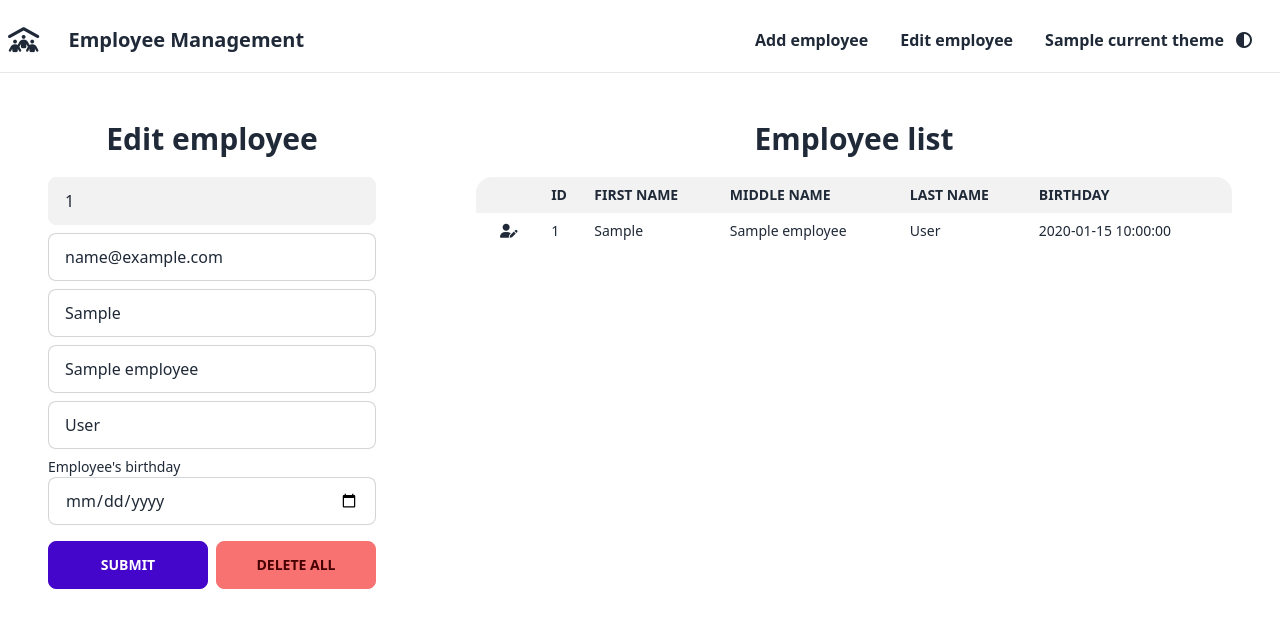
After one commit to hyoaru/sch-acts, a Python web app: template applications-development-and-emerging-technologies/exercises/progact-3/templates/edit.html in a window 1280 px wide. The commit adds this page. Shown: the top 636 px of the page. Run offline with Jinja, Linux system fonts and the light colour scheme; the template is opened without the code that fills it: most values are stand-ins (such as "Sample title", 1, 10 or a date in 2020); form fields are guessed from the names that the template uses; some libraries are stand-ins or nearby versions.

Commit message:
[add] crud

```diff
--- a/applications-development-and-emerging-technologies/exercises/progact-3/templates/base.html
+++ b/applications-development-and-emerging-technologies/exercises/progact-3/templates/base.html
@@ -1,17 +1,62 @@
 <!doctype html>
-<html lang="en" data-theme="light">
+<html lang="en" data-theme="{{ current_theme['name'] }}">
 
 <head>
     <meta charset="utf-8">
     <meta name="viewport" content="width=device-width, initial-scale=1">
     <title>Employee</title>
     <link href="https://cdn.jsdelivr.net/npm/daisyui@2.51.6/dist/full.css" rel="stylesheet" type="text/css" />
+    <script src="https://cdn.tailwindcss.com"></script>
+    <link rel="stylesheet" href="https://cdnjs.cloudflare.com/ajax/libs/font-awesome/6.4.0/css/brands.min.css">
+    <link rel="stylesheet" href="https://cdnjs.cloudflare.com/ajax/libs/font-awesome/6.4.0/css/fontawesome.min.css">
+    <link rel="stylesheet" href="https://cdnjs.cloudflare.com/ajax/libs/font-awesome/6.4.0/css/solid.min.css">
+    <link rel="stylesheet" href="https://cdnjs.cloudflare.com/ajax/libs/font-awesome/6.4.0/css/regular.min.css">
 </head>
 
 <body>
+    <header class="border-b">
+        <nav class="container mx-auto mt-2">
+            <div class="navbar bg-base-100">
+                <div class="navbar-start">
+                    <a class="font-bold normal-case text-xl" href="{{ url_for('home') }}">
+                        <i class="fa-solid fa-people-roof fa-lg me-6"></i>
+                        Employee Management
+                    </a>
+                </div>
+
+                <div class="navbar-end">
+                    <div class="dropdown dropdown-end">
+                        <label tabindex="0" class="btn btn-ghost md:hidden">
+                            <svg xmlns="http://www.w3.org/2000/svg" class="h-5 w-5" fill="none" viewBox="0 0 24 24"
+                                stroke="currentColor">
+                                <path stroke-linecap="round" stroke-linejoin="round" stroke-width="2"
+                                    d="M4 6h16M4 12h8m-8 6h16" />
+                            </svg>
+                        </label>
+                        <ul tabindex="0"
+                            class="menu menu-compact dropdown-content mt-3 p-2 shadow bg-base-100 rounded-box w-52">
+                            <li><a href="{{ url_for('add_employee') }}" class="hover:text-primary font-bold hover:bg-inherit">Add employee</a></li>
+                            <li><a href="{{ url_for('edit_employee')}}" class="hover:text-primary font-bold hover:bg-inherit">Edit employee</a></li>
+                            <li><a href="{{ url_for('theme_toggle') }}" class="toggle-theme hover:text-primary font-bold hover:bg-inherit focus:bg-inherit"><span>{{ current_theme['label'] }} </span><i class="fa-solid fa-eclipse"></i></a></li>
+                        </ul>
+                    </div>
+
+                    <div class="hidden md:flex">
+                        <ul class="menu menu-horizontal px-1">
+                            <li><a href="{{ url_for('add_employee') }}" class="hover:text-primary font-bold hover:bg-inherit">Add employee</a></li>
+                            <li><a href="{{ url_for('edit_employee')}}" class="hover:text-primary font-bold hover:bg-inherit">Edit employee</a></li>
+                            <li><a href="{{ url_for('theme_toggle') }}" class="toggle-theme hover:text-primary font-bold hover:bg-inherit focus:bg-inherit"><span>{{ current_theme['label'] }} </span><i class="fa-solid fa-circle-half-stroke"></i></a></li>
+
+                        </ul>
+                    </div>
+                </div>
+
+            </div>
+        </nav>
+    </header>
     {% block content %}
     {% endblock content %}
-    <script src="https://cdn.tailwindcss.com"></script>
+    <script type="module" src="{{ url_for('static', filename = 'js/script.js') }}"></script>
 </body>
 
 </html>
--- /dev/null
+++ b/applications-development-and-emerging-technologies/exercises/progact-3/templates/edit.html
@@ -0,0 +1,46 @@
+{% extends 'base.html' %}
+{% block content %}
+    <div class="container mx-auto">
+        <!-- <h1 class="text-5xl font-black text-center">Employees</h1> -->
+        <div class="grid grid-cols-1 gap-1 lg:grid-cols-12">
+            <div class="lg:col-span-4 p-12">
+                <h1 class="text-3xl font-bold text-center mb-5 ">Edit employee</h1>
+                <form action="" method="post">
+                    {{ form.hidden_tag() }}
+
+                    <div class="grid grid-flow-row auto-rows-max gap-2">
+                        {% if employee is not none %}
+                            {{ form.id(class="input input-bordered w-full", placeholder="Employee ID", value = employee.id, disabled = True) }}
+                            {{ form.email(class="input input-bordered w-full", placeholder="Employee email", value = employee.email) }}
+                            {{ form.first_name(class="input input-bordered w-full", placeholder="Employee first name", value = employee.first_name) }}
+                            {{ form.middle_name(class="input input-bordered w-full", placeholder="Employee middle name", value = employee.middle_name) }}
+                            {{ form.last_name(class="input input-bordered w-full", placeholder="Employee last name", value = employee.last_name) }}
+                            <div class="form-control">
+                                <label class="label-text ">Employee's birthday</label>
+                                {{ form.birthday(class="input input-bordered w-full text-inherit", value = employee.birthday) }}
+                            </div>
+                        {% else %}
+                            {{ form.id(class="input input-bordered w-full", placeholder="Employee ID") }}
+                            {{ form.email(class="input input-bordered w-full", placeholder="Employee email") }}
+                            {{ form.first_name(class="input input-bordered w-full", placeholder="Employee first name") }}
+                            {{ form.middle_name(class="input input-bordered w-full", placeholder="Employee middle name") }}
+                            {{ form.last_name(class="input input-bordered w-full", placeholder="Employee last name") }}
+                            <div class="form-control">
+                                <label class="label-text ">Employee's birthday</label>
+                                {{ form.birthday(class="input input-bordered w-full text-inherit") }}
+                            </div>
+                        {% endif %}
+                            <div class="grid gap-2 grid-cols-2 mt-2">
+                                {{ form.submit(class="btn btn-primary btn-active") }}
+                                <a href="{{ url_for('employee_delete_all') }}" class="btn btn-error">Delete all</a>
+                            </div>
+                    </div>
+                </form>
+            </div>
+            <div class="lg:col-span-8 p-12">
+                <h1 class="text-3xl font-bold text-center  mb-5">Employee list</h1>
+                {% include 'employees.html' %}
+            </div>
+        </div>
+    </div>
+{% endblock content %}
--- /dev/null
+++ b/applications-development-and-emerging-technologies/exercises/progact-3/templates/employees.html
@@ -0,0 +1,31 @@
+<div class="overflow-x-auto">
+    <table class="table table-compact w-full">
+        <thead>
+            <tr>
+                <th></th>
+                <th>Id</th>
+                <th>First Name</th>
+                <th>Middle Name</th>
+                <th>Last Name</th>
+                <th>Birthday</th>
+            </tr>
+        </thead>
+        <tbody>
+            {% if employees %}
+                {% for employee in employees %}
+                    <form action="{{ url_for('edit_employee') }}">
+                        <input type="number" name="id" value="{{ employee.id }}" class="hidden">
+                        <tr class="hover">
+                            <td><button type="submit" class="ms-4 hover:text-primary "><i class="fa-solid fa-user-pen fa-md"></i></button></td>
+                            <td>{{ employee.id }}</td>
+                            <td>{{ employee.first_name }}</td>
+                            <td>{{ employee.middle_name }}</td>
+                            <td>{{ employee.last_name }}</td>
+                            <td>{{ employee.birthday }}</td>
+                        </tr>
+                    </form>
+                {% endfor %}
+            {% endif %}
+        </tbody>
+    </table>
+</div>
```
Also changed, not shown: applications-development-and-emerging-technologies/exercises/progact-3/app.py (+64 -9 lines), applications-development-and-emerging-technologies/exercises/progact-3/forms.py (+10 -1 lines), applications-development-and-emerging-technologies/exercises/progact-3/requirements.txt (+6 -1 lines), applications-development-and-emerging-technologies/exercises/progact-3/static/js/script.js (added, +17 -0 lines), applications-development-and-emerging-technologies/exercises/progact-3/templates/add.html (added, +34 -0 lines), applications-development-and-emerging-technologies/exercises/progact-3/templates/index.html (+10 -49 lines), applications-development-and-emerging-technologies/exercises/progact-3/instance/db.sqlite3 (deleted).
